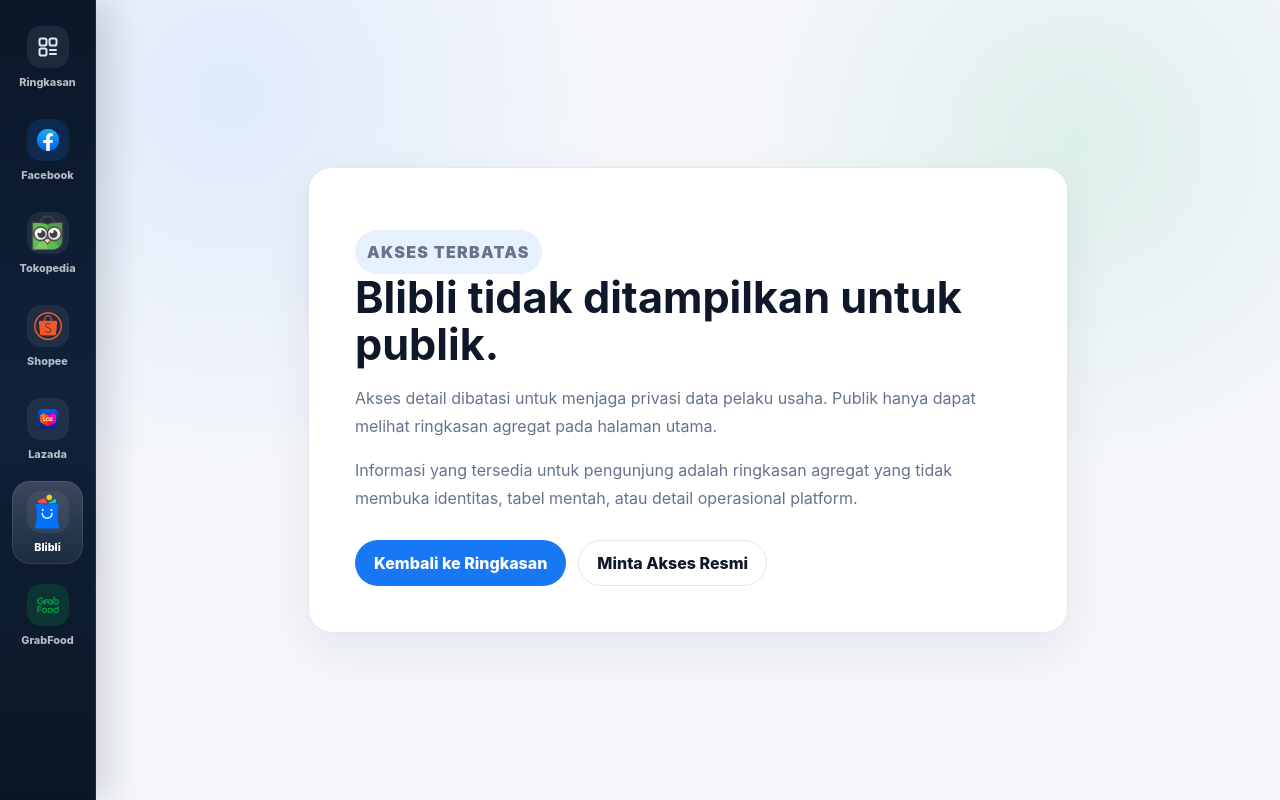
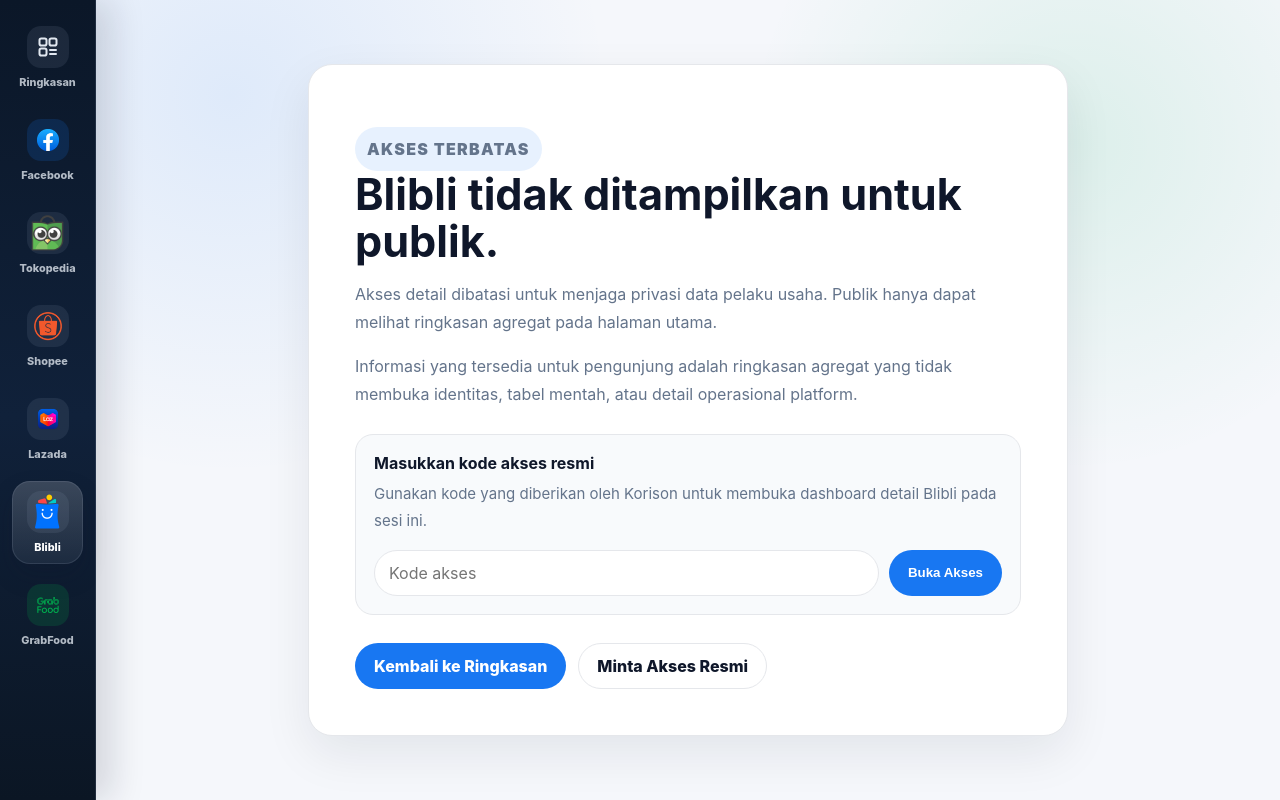
Before and after one commit to korison230603/dashboard-ecommerce-sulteng, a Django app: page /blibli/ in a window 1280 px wide. Run offline with Django 5.2, Linux system fonts and the light colour scheme.

Commit message:
Add detail dashboard access code gate

```diff
--- a/ecommerce_dashboard/dashboard/templates/restricted.html
+++ b/ecommerce_dashboard/dashboard/templates/restricted.html
@@ -189,6 +189,64 @@
             color: var(--text);
         }
 
+        .access-panel {
+            margin-top: 26px;
+            padding: 18px;
+            border: 1px solid var(--border);
+            border-radius: 18px;
+            background: #f8fafc;
+        }
+
+        .access-panel h2 {
+            margin: 0;
+            font-size: 1rem;
+        }
+
+        .access-panel p {
+            margin-top: 8px;
+            font-size: 0.94rem;
+        }
+
+        .access-form {
+            display: grid;
+            grid-template-columns: minmax(0, 1fr) auto;
+            gap: 10px;
+            margin-top: 16px;
+        }
+
+        .access-form label {
+            position: absolute;
+            width: 1px;
+            height: 1px;
+            overflow: hidden;
+            clip: rect(0, 0, 0, 0);
+            white-space: nowrap;
+        }
+
+        .access-form input {
+            min-height: 46px;
+            width: 100%;
+            padding: 0 14px;
+            border: 1px solid var(--border);
+            border-radius: 999px;
+            background: #ffffff;
+            color: var(--text);
+            font: inherit;
+            outline: none;
+        }
+
+        .access-form input:focus {
+            border-color: rgba(24, 119, 242, 0.58);
+            box-shadow: 0 0 0 4px rgba(24, 119, 242, 0.12);
+        }
+
+        .access-error {
+            margin-top: 12px;
+            color: #b91c1c;
+            font-size: 0.92rem;
+            font-weight: 700;
+        }
+
         @media (max-width: 760px) {
             :root {
                 --sidebar-width: 76px;
@@ -215,6 +273,10 @@
             .main-stage {
                 padding: 20px;
             }
+
+            .access-form {
+                grid-template-columns: 1fr;
+            }
         }
     </style>
 </head>
@@ -232,27 +294,27 @@
             </span>
             <span class="nav-label">Ringkasan</span>
         </a>
-        <a href="/restricted/?section=Facebook%20Marketplace" class="nav-item{% if section_name == 'Facebook Marketplace' %} active{% endif %}" aria-label="Facebook">
+        <a href="/facebook/" class="nav-item{% if section_name == 'Facebook Marketplace' %} active{% endif %}" aria-label="Facebook">
             <span class="nav-icon nav-icon-facebook" aria-hidden="true"><img src="/static/dashboard/images/facebook.png" alt="Facebook" class="sidebar-logo"></span>
             <span class="nav-label">Facebook</span>
         </a>
-        <a href="/restricted/?section=Tokopedia" class="nav-item{% if section_name == 'Tokopedia' %} active{% endif %}" aria-label="Tokopedia">
+        <a href="/tokopedia/" class="nav-item{% if section_name == 'Tokopedia' %} active{% endif %}" aria-label="Tokopedia">
             <span class="nav-icon nav-icon-tokopedia" aria-hidden="true"></span>
             <span class="nav-label">Tokopedia</span>
         </a>
-        <a href="/restricted/?section=Shopee" class="nav-item{% if section_name == 'Shopee' %} active{% endif %}" aria-label="Shopee">
+        <a href="/shopee/" class="nav-item{% if section_name == 'Shopee' %} active{% endif %}" aria-label="Shopee">
             <span class="nav-icon nav-icon-shopee" aria-hidden="true"></span>
             <span class="nav-label">Shopee</span>
         </a>
-        <a href="/restricted/?section=Lazada" class="nav-item{% if section_name == 'Lazada' %} active{% endif %}" aria-label="Lazada">
+        <a href="/lazada/" class="nav-item{% if section_name == 'Lazada' %} active{% endif %}" aria-label="Lazada">
             <span class="nav-icon nav-icon-lazada" aria-hidden="true"></span>
             <span class="nav-label">Lazada</span>
         </a>
-        <a href="/restricted/?section=Blibli" class="nav-item{% if section_name == 'Blibli' %} active{% endif %}" aria-label="Blibli">
+        <a href="/blibli/" class="nav-item{% if section_name == 'Blibli' %} active{% endif %}" aria-label="Blibli">
             <span class="nav-icon nav-icon-blibli" aria-hidden="true"></span>
             <span class="nav-label">Blibli</span>
         </a>
-        <a href="/restricted/?section=GrabFood" class="nav-item{% if section_name == 'GrabFood' %} active{% endif %}" aria-label="GrabFood">
+        <a href="/grabfood/" class="nav-item{% if section_name == 'GrabFood' %} active{% endif %}" aria-label="GrabFood">
             <span class="nav-icon nav-icon-grabfood" aria-hidden="true"><img src="/static/dashboard/images/grabfood.png" alt="GrabFood" class="sidebar-logo"></span>
             <span class="nav-label">GrabFood</span>
         </a>
@@ -268,6 +330,29 @@
             Informasi yang tersedia untuk pengunjung adalah ringkasan agregat yang
             tidak membuka identitas, tabel mentah, atau detail operasional platform.
         </p>
+        <div class="access-panel">
+            <h2>Masukkan kode akses resmi</h2>
+            <p>
+                Gunakan kode yang diberikan oleh Korison untuk membuka dashboard
+                detail {{ section_name }} pada sesi ini.
+            </p>
+            <form class="access-form" method="post">
+                {% csrf_token %}
+                <label for="access-code">Kode akses</label>
+                <input
+                    id="access-code"
+                    name="access_code"
+                    type="password"
+                    placeholder="Kode akses"
+                    autocomplete="off"
+                    required
+                >
+                <button class="action-link" type="submit">Buka Akses</button>
+            </form>
+            {% if access_error %}
+            <p class="access-error" role="status">{{ access_error }}</p>
+            {% endif %}
+        </div>
         <div class="privacy-actions">
             <a class="action-link" href="/">Kembali ke Ringkasan</a>
             <a class="action-link secondary" href="mailto:korisonmangais04@gmail.com">Minta Akses Resmi</a>
--- a/ecommerce_dashboard/dashboard/views.py
+++ b/ecommerce_dashboard/dashboard/views.py
@@ -1,9 +1,10 @@
 import json
 from time import monotonic
 
+from django.conf import settings
 from django.db import connection
 from django.http import JsonResponse
-from django.shortcuts import render
+from django.shortcuts import redirect, render
 
 
 # ===============================
@@ -36,11 +37,23 @@
     "komunitas": "Komunitas Digital",
 }
 
+DETAIL_ACCESS_SESSION_KEY = "dashboard_detail_access"
+DETAIL_SECTION_PATHS = {
+    "Facebook Marketplace": "/facebook/",
+    "Tokopedia": "/tokopedia/",
+    "Shopee": "/shopee/",
+    "Lazada": "/lazada/",
+    "Blibli": "/blibli/",
+    "GrabFood": "/grabfood/",
+    "Komunitas Digital": "/komunitas/",
+}
+
 
 def restricted_context(section=None):
     section_name = section or "Platform detail"
     return {
         "section_name": section_name,
+        "target_path": DETAIL_SECTION_PATHS.get(section_name, "/"),
         "restricted_message": (
             "Akses detail dibatasi untuk menjaga privasi data pelaku usaha. "
             "Publik hanya dapat melihat ringkasan agregat pada halaman utama."
@@ -50,7 +63,39 @@
 
 def privacy_notice_page(request, section=None):
     selected_section = section or request.GET.get("section") or "Platform detail"
-    return render(request, "restricted.html", restricted_context(selected_section))
+    context = restricted_context(selected_section)
+
+    if request.method == "POST":
+        access_code = request.POST.get("access_code", "").strip()
+        if access_code == settings.DASHBOARD_ACCESS_CODE:
+            if hasattr(request, "session"):
+                request.session[DETAIL_ACCESS_SESSION_KEY] = True
+            return redirect(context["target_path"])
+
+        context["access_error"] = (
+            "Kode akses tidak sesuai. Periksa kembali kode dari pemilik dashboard "
+            "atau ajukan akses resmi melalui email."
+        )
+
+    return render(request, "restricted.html", context)
+
+
+def has_detail_access(request):
+    return bool(getattr(request, "session", {}).get(DETAIL_ACCESS_SESSION_KEY))
+
+
+def render_protected_page(request, section_key, template_name, context=None):
+    if not has_detail_access(request):
+        return privacy_notice_page(request, RESTRICTED_SECTIONS[section_key])
+
+    return render(request, template_name, context or {})
+
+
+def require_detail_access(request, section):
+    if has_detail_access(request):
+        return None
+
+    return restricted_api_response(section)
 
 
 def restricted_api_response(section):
@@ -1107,27 +1152,27 @@
 
 
 def facebook_page(request):
-    return privacy_notice_page(request, RESTRICTED_SECTIONS["facebook"])
+    return render_protected_page(request, "facebook", "facebook.html")
 
 
 def ecommerce_page(request):
-    return privacy_notice_page(request, RESTRICTED_SECTIONS["ecommerce"])
+    return render_protected_page(request, "ecommerce", "marketplace.html")
 
 
 def tokopedia_page(request):
-    return privacy_notice_page(request, RESTRICTED_SECTIONS["tokopedia"])
+    return render_protected_page(request, "tokopedia", "tokopedia.html")
 
 
 def shopee_page(request):
-    return privacy_notice_page(request, RESTRICTED_SECTIONS["shopee"])
+    return render_protected_page(request, "shopee", "shopee.html")
 
 
 def lazada_page(request):
-    return privacy_notice_page(request, RESTRICTED_SECTIONS["lazada"])
+    return render_protected_page(request, "lazada", "lazada.html")
 
 
 def blibli_page(request):
-    return privacy_notice_page(request, RESTRICTED_SECTIONS["blibli"])
+    return render_protected_page(request, "blibli", "blibli.html")
 
 
 def get_grabfood_table_name():
@@ -1358,11 +1403,14 @@
 
 
 def grabfood_page(request):
-    return privacy_notice_page(request, RESTRICTED_SECTIONS["grabfood"])
+    if not has_detail_access(request):
+        return privacy_notice_page(request, RESTRICTED_SECTIONS["grabfood"])
+
+    return render(request, "grabfood.html", build_grabfood_context(request))
 
 
 def komunitas_page(request):
-    return privacy_notice_page(request, RESTRICTED_SECTIONS["komunitas"])
+    return render_protected_page(request, "komunitas", "komunitas.html")
 
 
 # ===============================
@@ -1405,27 +1453,51 @@
 # ECOMMERCE API
 # ===============================
 def ecommerce_dashboard(request):
-    return restricted_api_response("Ecommerce detail")
+    restricted_response = require_detail_access(request, "Ecommerce detail")
+    if restricted_response:
+        return restricted_response
+
+    return JsonResponse(build_ecommerce_summary_response(request, include_full=True))
 
 
 def ecommerce_overview(request):
-    return restricted_api_response("Ecommerce overview detail")
+    restricted_response = require_detail_access(request, "Ecommerce overview detail")
+    if restricted_response:
+        return restricted_response
+
+    return JsonResponse(build_ecommerce_summary_response(request, include_full=False))
 
 
 def ecommerce_pedagang(request):
-    return restricted_api_response("Ecommerce pedagang detail")
+    restricted_response = require_detail_access(request, "Ecommerce pedagang detail")
+    if restricted_response:
+        return restricted_response
+
+    return JsonResponse(build_ecommerce_summary_response(request, include_full=True))
 
 
 def ecommerce_kategori(request):
-    return restricted_api_response("Ecommerce kategori detail")
+    restricted_response = require_detail_access(request, "Ecommerce kategori detail")
+    if restricted_response:
+        return restricted_response
+
+    return JsonResponse(build_ecommerce_summary_response(request, include_full=True))
 
 
 def ecommerce_lokasi(request):
-    return restricted_api_response("Ecommerce lokasi detail")
+    restricted_response = require_detail_access(request, "Ecommerce lokasi detail")
+    if restricted_response:
+        return restricted_response
+
+    return JsonResponse(build_ecommerce_summary_response(request, include_full=True))
 
 
 def ecommerce_tabel(request):
-    return restricted_api_response("Ecommerce tabel detail")
+    restricted_response = require_detail_access(request, "Ecommerce tabel detail")
+    if restricted_response:
+        return restricted_response
+
+    return JsonResponse(query_view(f"{ALL_ECOMMERCE_UNION_QUERY} LIMIT 1000"), safe=False)
 
 
 def ecommerce_summary_dashboard(request):
@@ -1437,42 +1509,86 @@
 
 
 def tokopedia_dashboard(request):
-    return restricted_api_response("Tokopedia detail")
+    restricted_response = require_detail_access(request, "Tokopedia detail")
+    if restricted_response:
+        return restricted_response
+
+    return JsonResponse(
+        {
+            "overview": query_view(TOKOPEDIA_OVERVIEW_QUERY),
+            "kategori": query_view(TOKOPEDIA_KATEGORI_QUERY),
+            "harga": query_view(TOKOPEDIA_HARGA_QUERY),
+            "produk_lokasi": query_view(TOKOPEDIA_PRODUK_LOKASI_QUERY),
+            "toko_lokasi": query_view(TOKOPEDIA_TOKO_LOKASI_QUERY),
+        }
+    )
 
 
 def tokopedia_tabel(request):
-    return restricted_api_response("Tokopedia tabel detail")
+    restricted_response = require_detail_access(request, "Tokopedia tabel detail")
+    if restricted_response:
+        return restricted_response
+
+    return JsonResponse(query_view(TOKOPEDIA_TABLE_QUERY), safe=False)
 
 
 def shopee_tabel(request):
-    return restricted_api_response("Shopee tabel detail")
+    restricted_response = require_detail_access(request, "Shopee tabel detail")
+    if restricted_response:
+        return restricted_response
+
+    return JsonResponse(query_view(SHOPEE_TABLE_QUERY), safe=False)
 
 
 def lazada_tabel(request):
-    return restricted_api_response("Lazada tabel detail")
+    restricted_response = require_detail_access(request, "Lazada tabel detail")
+    if restricted_response:
+        return restricted_response
+
+    return JsonResponse(query_view(LAZADA_TABLE_QUERY), safe=False)
 
 
 def blibli_tabel(request):
-    return restricted_api_response("Blibli tabel detail")
+    restricted_response = require_detail_access(request, "Blibli tabel detail")
+    if restricted_response:
+        return restricted_response
+
+    return JsonResponse(query_view(BLIBLI_TABLE_QUERY), safe=False)
 
 
 # ===============================
 # KOMUNITAS API
 # ===============================
 def komunitas_master(request):
-    return restricted_api_response("Komunitas master detail")
+    restricted_response = require_detail_access(request, "Komunitas master detail")
+    if restricted_response:
+        return restricted_response
+
+    return JsonResponse(build_community_dataset()["master_rows"], safe=False)
 
 
 def komunitas_overview(request):
-    return restricted_api_response("Komunitas overview detail")
+    restricted_response = require_detail_access(request, "Komunitas overview detail")
+    if restricted_response:
+        return restricted_response
+
+    return JsonResponse(build_community_dataset()["overview_rows"], safe=False)
 
 
 def komunitas_grup(request):
-    return restricted_api_response("Komunitas grup detail")
+    restricted_response = require_detail_access(request, "Komunitas grup detail")
+    if restricted_response:
+        return restricted_response
+
+    return JsonResponse(build_community_dataset()["group_rows"], safe=False)
 
 
 def komunitas_intensitas(request):
-    return restricted_api_response("Komunitas intensitas detail")
+    restricted_response = require_detail_access(request, "Komunitas intensitas detail")
+    if restricted_response:
+        return restricted_response
+
+    return JsonResponse(build_community_dataset()["intensity_rows"], safe=False)
 
 
 # ===============================
--- a/ecommerce_dashboard/ecommerce_dashboard/settings.py
+++ b/ecommerce_dashboard/ecommerce_dashboard/settings.py
@@ -68,6 +68,8 @@
 
 # SECURITY WARNING: keep the secret key used in production secret!
 SECRET_KEY = os.environ.get("DJANGO_SECRET_KEY", "unsafe-dev-secret-key-change-me")
+DASHBOARD_ACCESS_CODE = os.environ.get("DASHBOARD_ACCESS_CODE", "KORISON2026")
+SESSION_ENGINE = "django.contrib.sessions.backends.signed_cookies"
 
 # SECURITY WARNING: don't run with debug turned on in production!
 DEBUG = env_bool("DJANGO_DEBUG", not IS_RAILWAY)
```
Also changed, not shown: ecommerce_dashboard/dashboard/templates/dashboard.html (+6 -6 lines).
